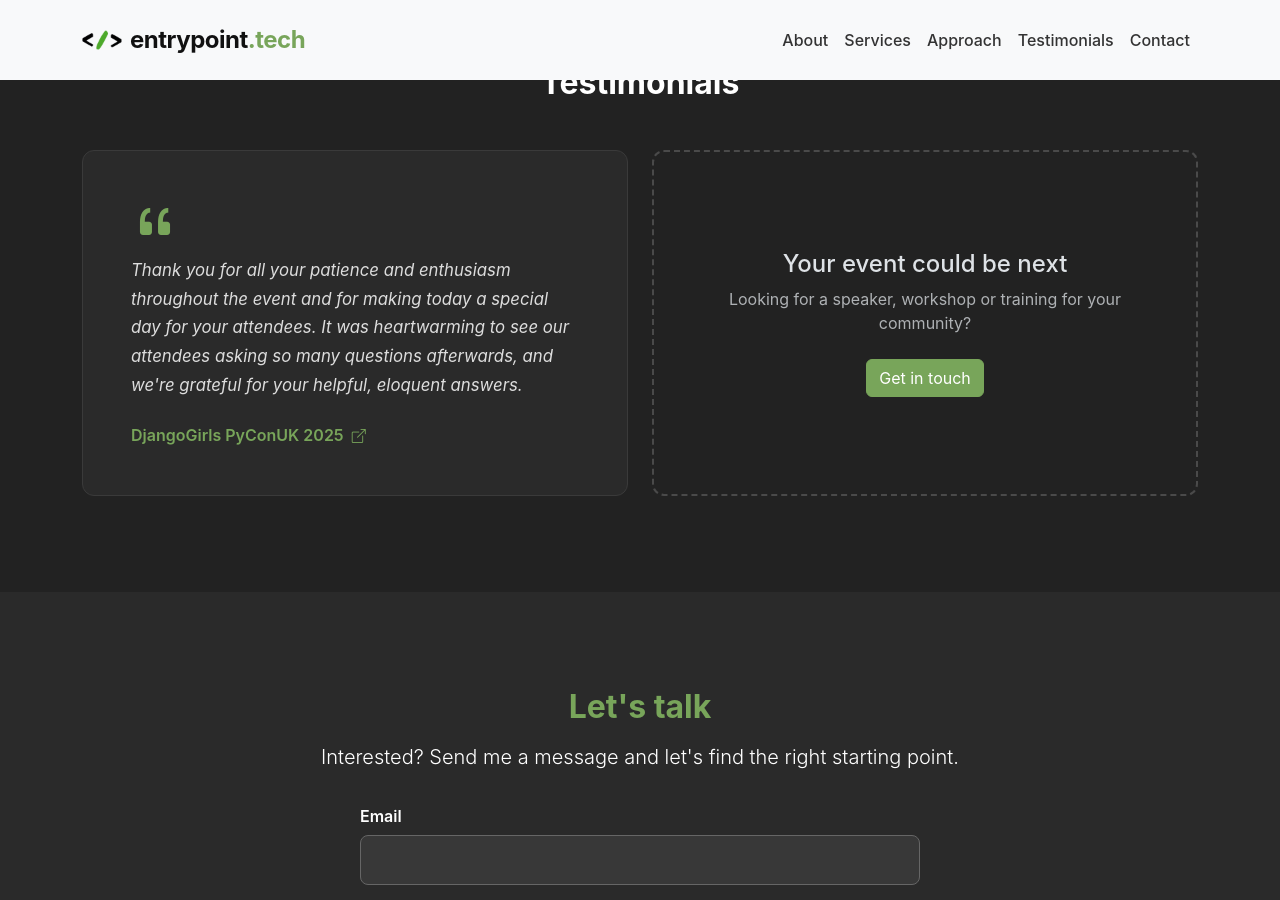
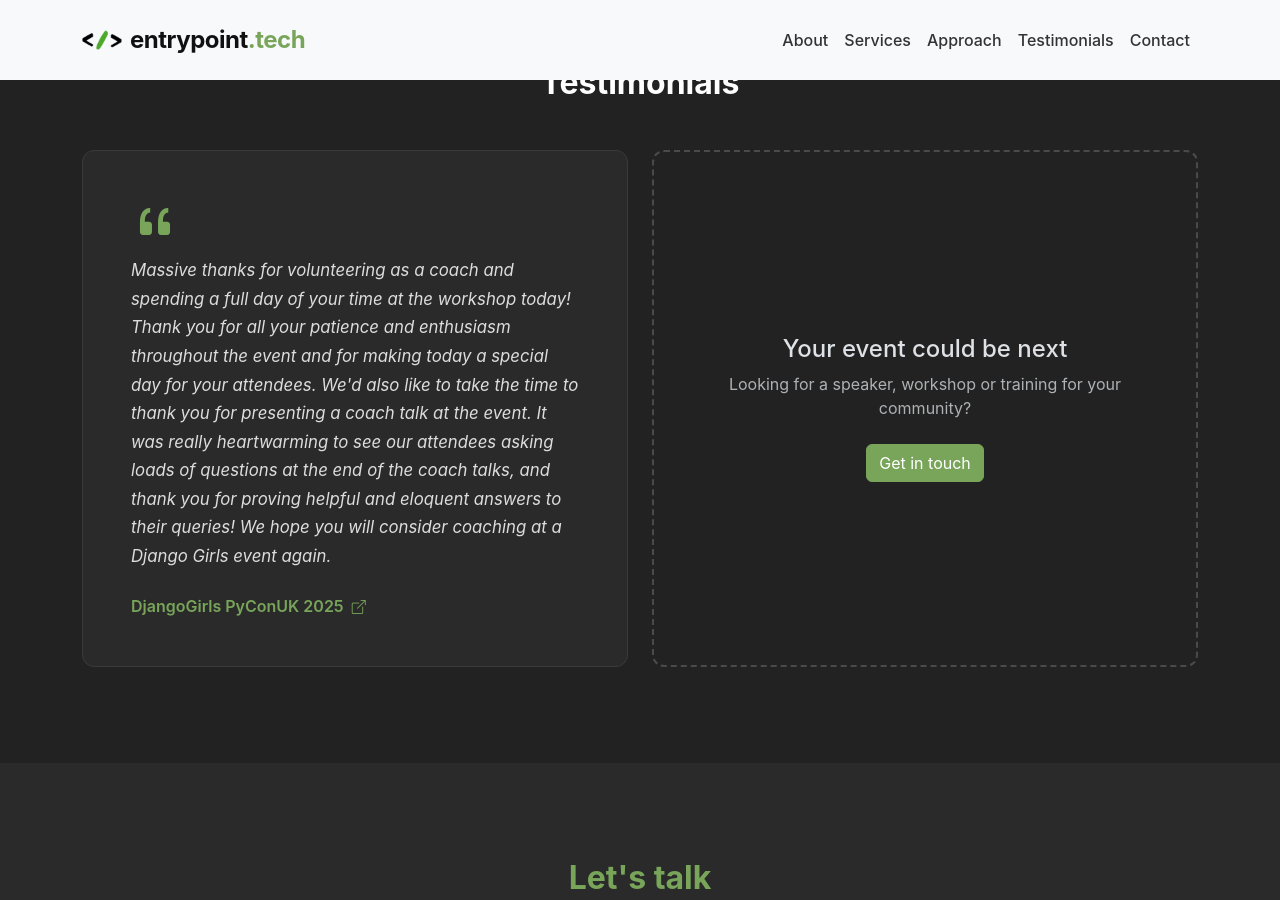
Before and after one commit to atarkowska/atarkowska.github.io, a Jekyll site: the page built from index.html, in a window 1280 px wide and 900 px high, scrolled down 2750 px. Built offline with Jekyll 4.4.1, drawn with Linux system fonts in a browser that asks for light colours.

Commit message:
update feedback

```diff
--- a/_data/feedback.yml
+++ b/_data/feedback.yml
@@ -1,3 +1,4 @@
-- text: Thank you for all your patience and enthusiasm throughout the event and for making today a special day for your attendees. It was heartwarming to see our attendees asking so many questions afterwards, and we're grateful for your helpful, eloquent answers.
+- text: Massive thanks for volunteering as a coach and spending a full day of your time at the workshop today! Thank you for all your patience and enthusiasm throughout the event and for making today a special day for your attendees. We'd also like to take the time to thank you for presenting a coach talk at the event. It was really heartwarming to see our attendees asking loads of questions at the end of the coach talks, and thank you for proving helpful and eloquent answers to their queries! We hope you will consider coaching at a Django Girls event again.
+
   organiser: DjangoGirls PyConUK 2025
   link: https://djangogirls.org/en/pyconuk/
```
